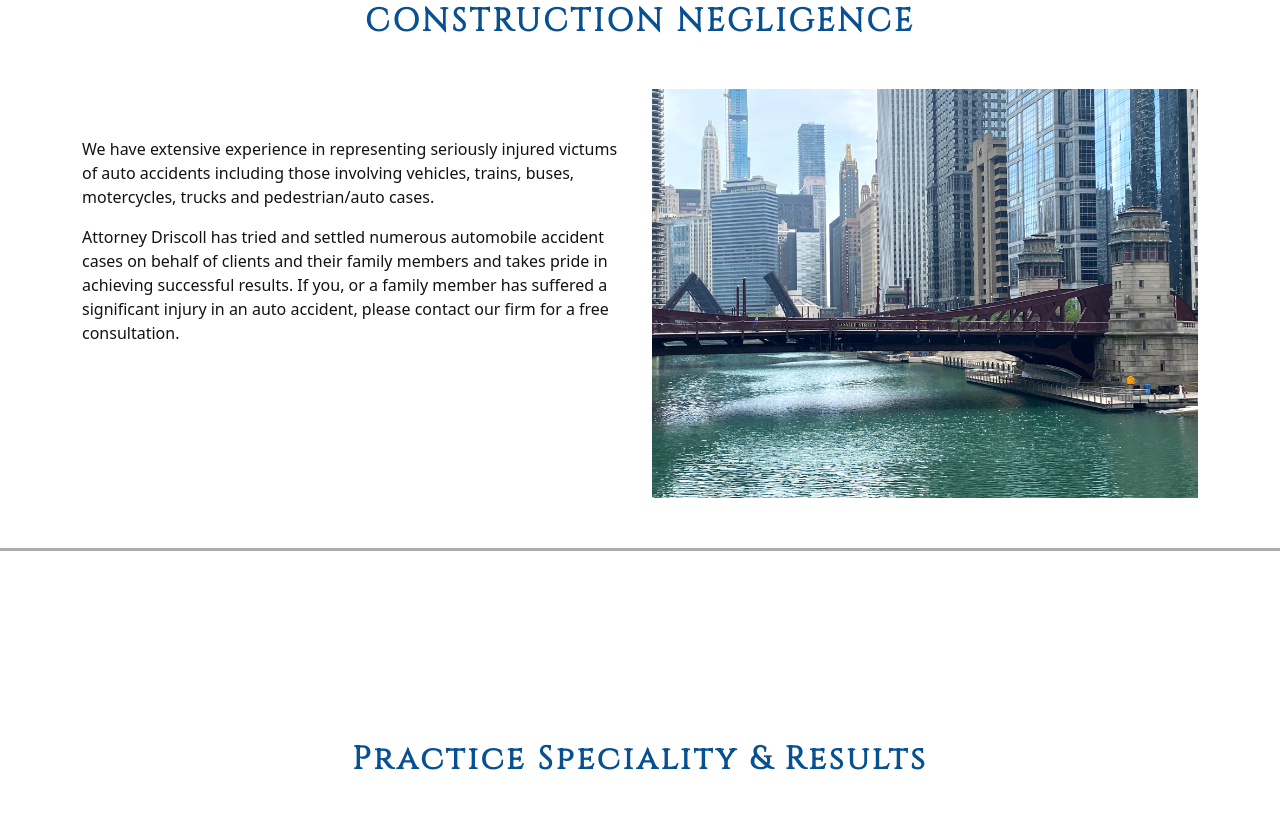
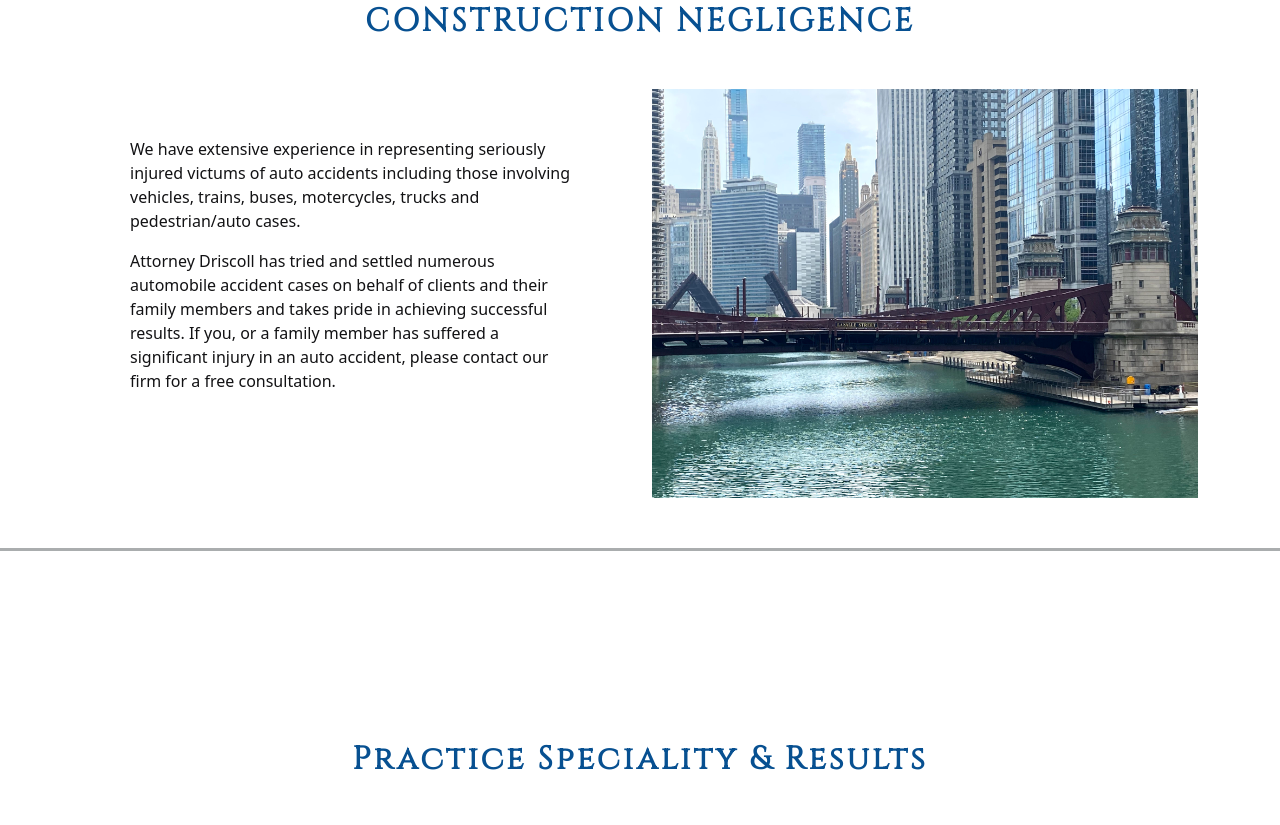
Before and after one commit to tosca/driscoll, a plain HTML site: page index.html in a window 1280 px wide. Shown: the part 1552-2377 px from the top of the page. Drawn offline with nearby package versions, Linux system fonts and the light colour scheme.

Commit message:
format practice template

```diff
--- a/index.html
+++ b/index.html
@@ -110,9 +110,9 @@
         <div class="container">
             <div class="row ptb-40">
                 <div class="col-sm-6 pt-5">
-                    <p>We have extensive experience in representing seriously injured victums of auto accidents including those involving vehicles, trains, buses, motercycles, trucks and pedestrian/auto cases.
+                    <p class="px-5">We have extensive experience in representing seriously injured victums of auto accidents including those involving vehicles, trains, buses, motercycles, trucks and pedestrian/auto cases.
                     </P>
-                    <p>Attorney Driscoll has tried and settled numerous automobile accident cases on behalf of clients and their family members and takes pride in achieving successful results. If you, or a family member has suffered a significant injury in an auto accident, please contact our firm for a free consultation.
+                    <p class="px-5">Attorney Driscoll has tried and settled numerous automobile accident cases on behalf of clients and their family members and takes pride in achieving successful results. If you, or a family member has suffered a significant injury in an auto accident, please contact our firm for a free consultation.
                     </p>
                 </div>
                 <div class="col-sm-6">
```
